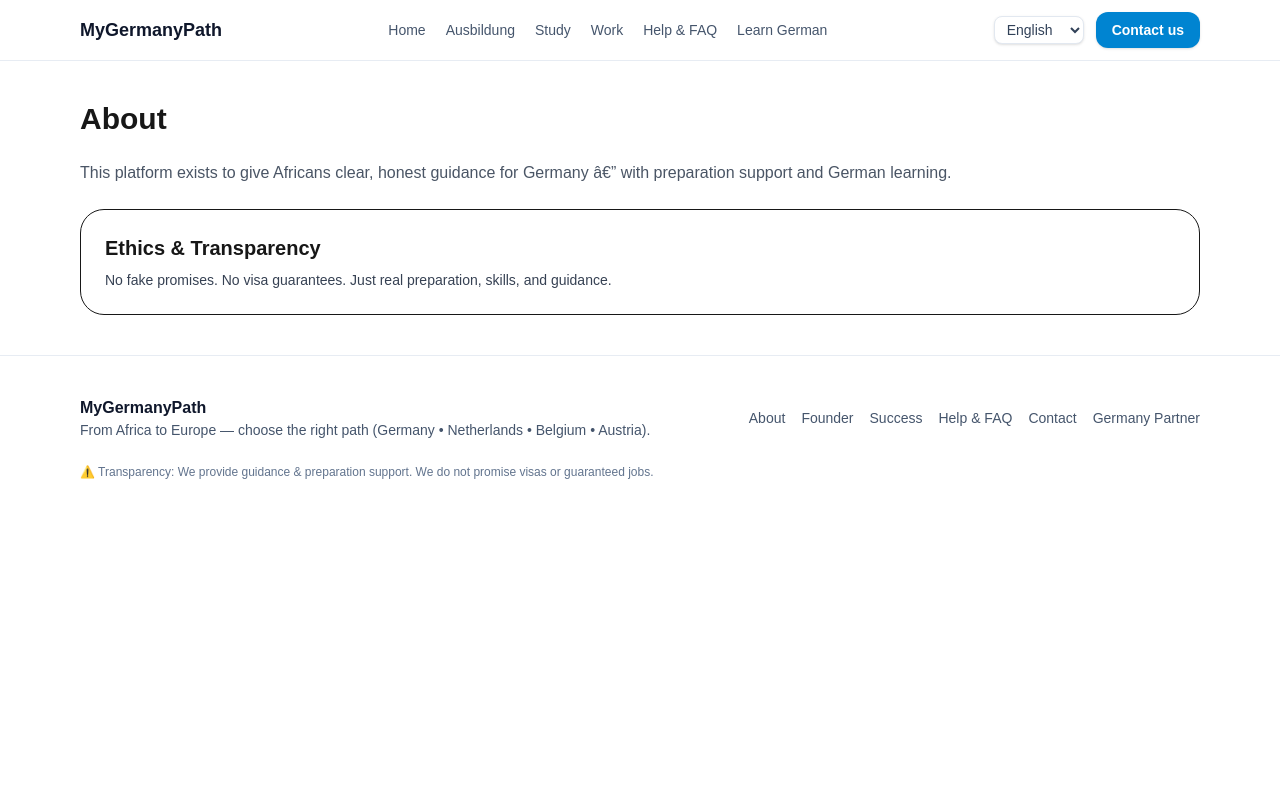
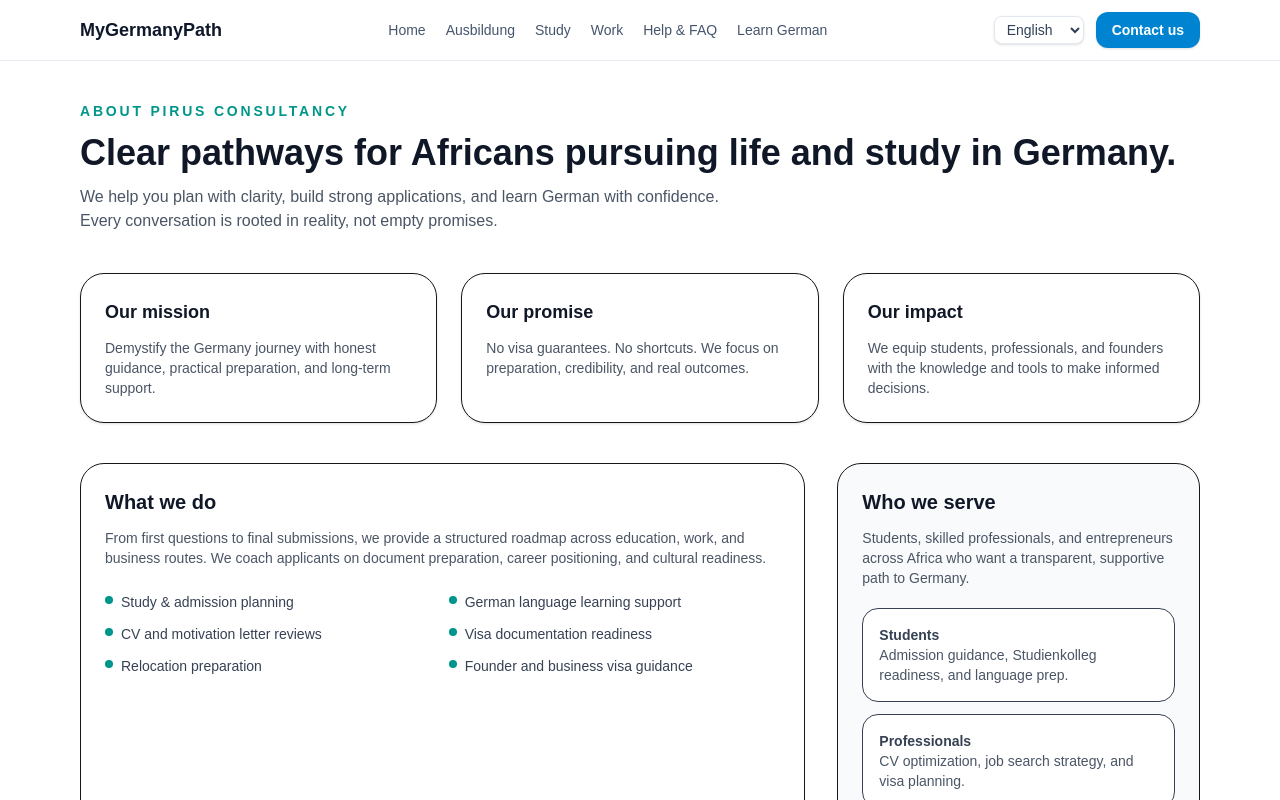
Before and after one commit to learngermanghana/mygermanypath, a Next.js app: page /about in a window 1280 px wide. Shown: the top 800 px of the page. Built offline with nearby package versions, Linux system fonts and the light colour scheme.

Commit message:
Improve about page content

```diff
--- a/src/app/about/page.tsx
+++ b/src/app/about/page.tsx
@@ -1,15 +1,99 @@
 export default function About() {
   return (
-    <div className="space-y-6">
-      <h1 className="text-3xl font-bold">About</h1>
-      <p className="text-gray-600">
-        This platform exists to give Africans clear, honest guidance for Germany â€” with preparation support and German learning.
-      </p>
+    <div className="space-y-10">
+      <header className="space-y-3">
+        <p className="text-sm font-semibold uppercase tracking-[0.2em] text-teal-600">
+          About Pirus Consultancy
+        </p>
+        <h1 className="text-3xl font-bold text-gray-900 sm:text-4xl">
+          Clear pathways for Africans pursuing life and study in Germany.
+        </h1>
+        <p className="max-w-2xl text-base text-gray-600">
+          We help you plan with clarity, build strong applications, and learn German with confidence. Every
+          conversation is rooted in reality, not empty promises.
+        </p>
+      </header>
+
+      <section className="grid gap-6 lg:grid-cols-3">
+        {[
+          {
+            title: "Our mission",
+            text: "Demystify the Germany journey with honest guidance, practical preparation, and long-term support.",
+          },
+          {
+            title: "Our promise",
+            text: "No visa guarantees. No shortcuts. We focus on preparation, credibility, and real outcomes.",
+          },
+          {
+            title: "Our impact",
+            text: "We equip students, professionals, and founders with the knowledge and tools to make informed decisions.",
+          },
+        ].map((item) => (
+          <div key={item.title} className="rounded-3xl border bg-white p-6 shadow-sm">
+            <h2 className="text-lg font-semibold text-gray-900">{item.title}</h2>
+            <p className="mt-3 text-sm text-gray-600">{item.text}</p>
+          </div>
+        ))}
+      </section>
+
+      <section className="grid gap-8 lg:grid-cols-[2fr_1fr]">
+        <div className="rounded-3xl border p-6">
+          <h2 className="text-xl font-bold text-gray-900">What we do</h2>
+          <p className="mt-3 text-sm text-gray-600">
+            From first questions to final submissions, we provide a structured roadmap across education, work, and
+            business routes. We coach applicants on document preparation, career positioning, and cultural readiness.
+          </p>
+          <ul className="mt-6 grid gap-3 text-sm text-gray-700 sm:grid-cols-2">
+            {[
+              "Study & admission planning",
+              "German language learning support",
+              "CV and motivation letter reviews",
+              "Visa documentation readiness",
+              "Relocation preparation",
+              "Founder and business visa guidance",
+            ].map((item) => (
+              <li key={item} className="flex items-start gap-2">
+                <span className="mt-1 h-2 w-2 rounded-full bg-teal-600" aria-hidden="true" />
+                <span>{item}</span>
+              </li>
+            ))}
+          </ul>
+        </div>
+        <div className="rounded-3xl border bg-gray-50 p-6">
+          <h2 className="text-xl font-bold text-gray-900">Who we serve</h2>
+          <p className="mt-3 text-sm text-gray-600">
+            Students, skilled professionals, and entrepreneurs across Africa who want a transparent, supportive path to
+            Germany.
+          </p>
+          <div className="mt-5 space-y-3 text-sm text-gray-700">
+            <div className="rounded-2xl border bg-white p-4">
+              <p className="font-semibold">Students</p>
+              <p className="text-gray-600">Admission guidance, Studienkolleg readiness, and language prep.</p>
+            </div>
+            <div className="rounded-2xl border bg-white p-4">
+              <p className="font-semibold">Professionals</p>
+              <p className="text-gray-600">CV optimization, job search strategy, and visa planning.</p>
+            </div>
+            <div className="rounded-2xl border bg-white p-4">
+              <p className="font-semibold">Founders</p>
+              <p className="text-gray-600">Business visa strategy, documentation, and market research support.</p>
+            </div>
+          </div>
+        </div>
+      </section>
 
       <section className="rounded-3xl border p-6">
-        <h2 className="text-xl font-bold">Ethics & Transparency</h2>
-        <p className="mt-2 text-sm text-gray-700">
-          No fake promises. No visa guarantees. Just real preparation, skills, and guidance.
+        <h2 className="text-xl font-bold text-gray-900">Ethics & transparency</h2>
+        <p className="mt-3 text-sm text-gray-600">
+          We say no when something is unrealistic and yes when the plan is strong. That honesty keeps our clients safe
+          and focused on what truly works.
+        </p>
+      </section>
+
+      <section className="rounded-3xl border bg-teal-600 p-6 text-white">
+        <h2 className="text-xl font-bold">Ready to begin your Germany journey?</h2>
+        <p className="mt-2 text-sm text-teal-100">
+          Start with a consultation and let’s build a plan that fits your goals, timeline, and budget.
         </p>
       </section>
     </div>
```
